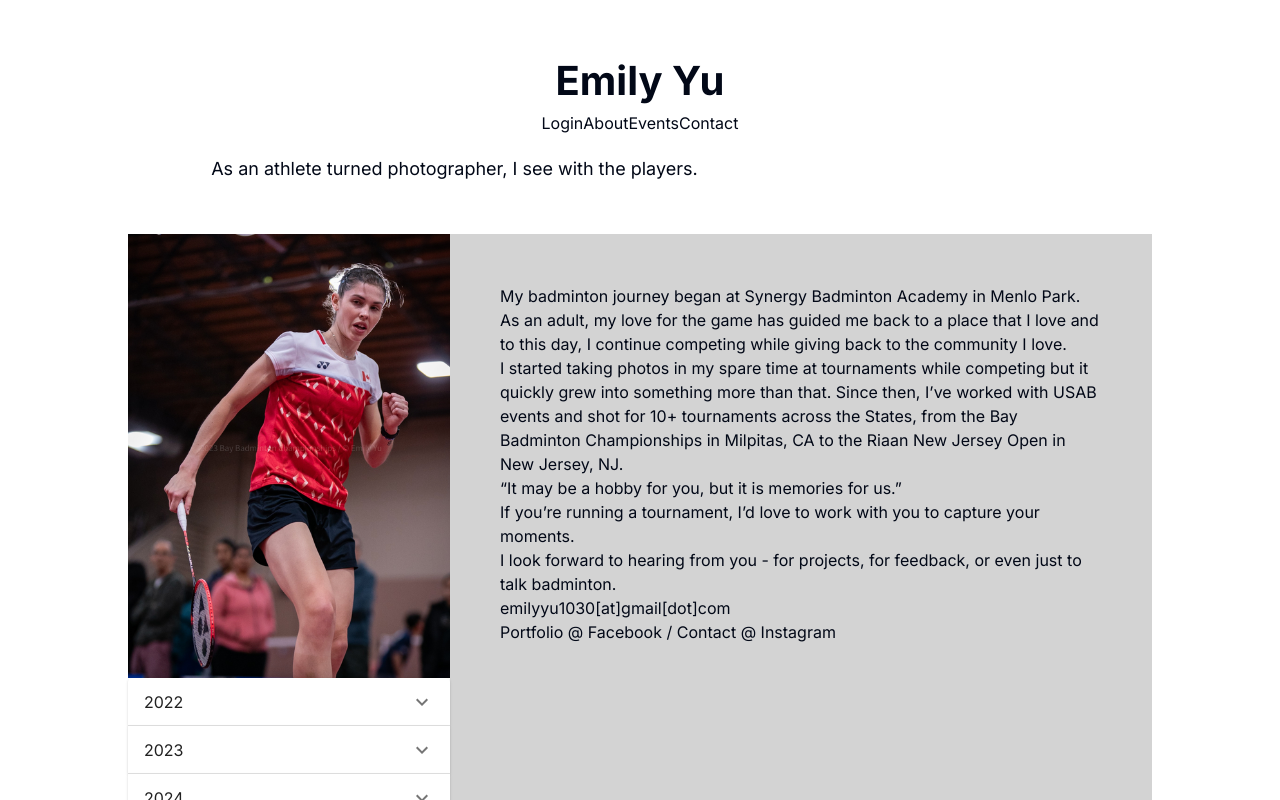
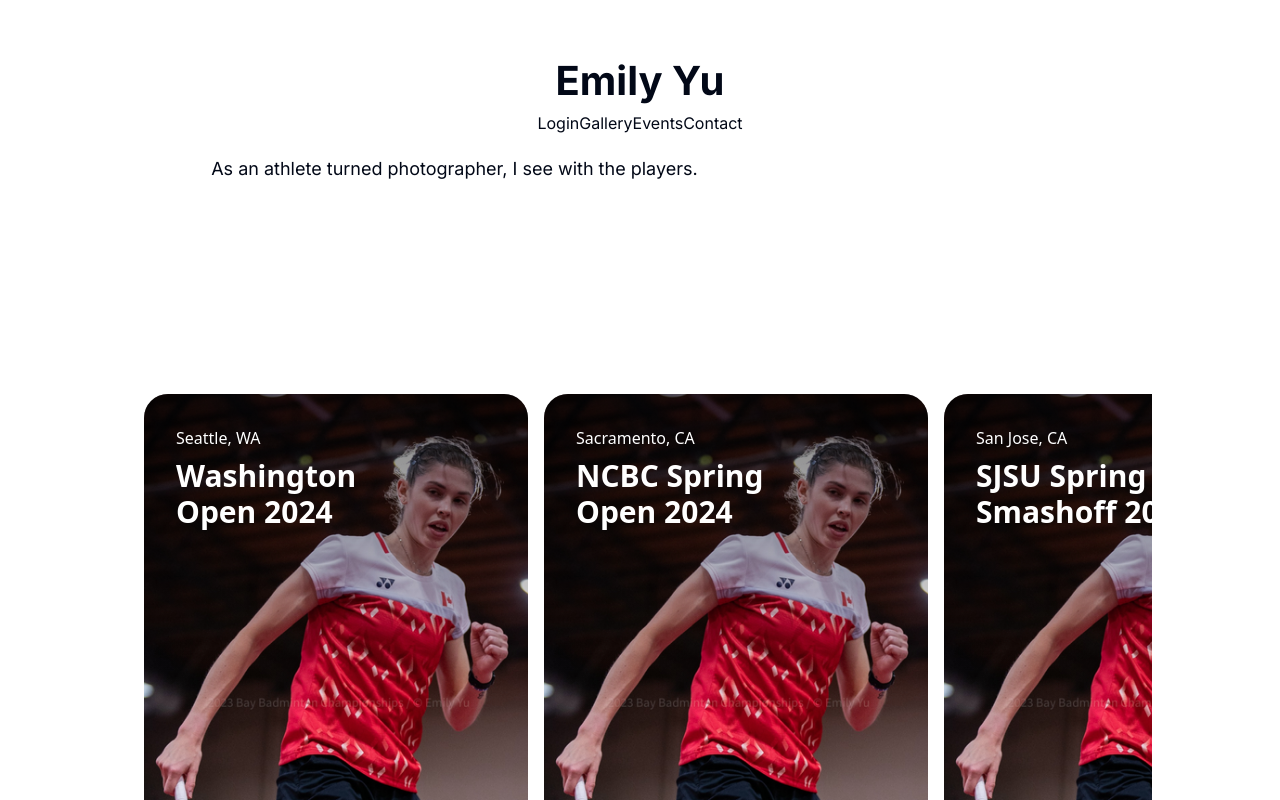
Before and after one commit to emily-yu/photo-portfolio, a Next.js app: page /events in a window 1280 px wide. Shown: the top 800 px of the page. Built offline with nearby package versions, Linux system fonts and the light colour scheme.

Commit message:
last navbar changes i think

```diff
--- a/src/app/_components/events.tsx
+++ b/src/app/_components/events.tsx
@@ -40,7 +40,7 @@ export function Events() {
       <div style={{textAlign: "center"}}>
         <div>
         <a href="/login">Login</a>
-        <a href="/about">About</a>
+        <a href="/gallery">Gallery</a>
         <a href="/events">Events</a>
         <a href="/contact">Contact</a>
         </div>
@@ -49,31 +49,14 @@ export function Events() {
         </div>
         </section>
 
-    <section style={{display:"flex"}}>
-      {/* a expand */}
-      <Stack>
-            <img src="/assets/middle1.png" alt="Image 1" />
-            <MyAccordion/>
-
-          </Stack>
-
-
-      {/* info section */}
-      <div style={{padding: "50px", backgroundColor: "lightgrey"}}>
-        <p>My badminton journey began at Synergy Badminton Academy in Menlo Park. As an adult, my love for the game has guided me back to a place that I love and to this day, I continue competing while giving back to the community I love. </p>
-        <p>I started taking photos in my spare time at tournaments while competing but it quickly grew into something more than that. Since then, I’ve worked with USAB events and shot for  10+ tournaments across the States, from the Bay Badminton Championships in Milpitas, CA to the Riaan New Jersey Open in New Jersey, NJ.</p>
-        <h3>“It may be a hobby for you, but it is memories for us.”</h3>
-        <p>If you’re running a tournament, I’d love to work with you to capture your moments.</p>
-        <p>I look forward to hearing from you - for projects, for feedback, or even just to talk badminton.</p>
-        <p>emilyyu1030[at]gmail[dot]com</p>
-        <p>Portfolio @ Facebook / Contact @ Instagram </p>
-      </div>
-    </section>
 
     {/* extra image galery 2 */}
     <section>
           <AppleCardsCarouselDemo/>
     </section>
+
+    <p>interested in workin together bud? CONTACT me here</p>
+
     {/* </TracingBeam> */}
     </>
   );
--- a/src/app/_components/intro.tsx
+++ b/src/app/_components/intro.tsx
@@ -40,7 +40,7 @@ export function Intro() {
       <div style={{textAlign: "center"}}>
       <div>
         <a href="/login">Login</a>
-        <a href="/about">About</a>
+        <a href="/gallery">Gallery</a>
         <a href="/events">Events</a>
         <a href="/contact">Contact</a>
         </div>
@@ -49,15 +49,8 @@ export function Intro() {
         </div>
         </section>
 
-{/*
-    <section style={{backgroundColor:"lightblue", marginTop: "50px", marginBottom: "50px"}}>
-      <h1>image gallery here</h1>
-    </section> */}
-
-    {/* <section>
-
-    </section>
-    <section className="back">
+    {/* todo */}
+    {/* <section className="back">
     <div className="main-container">
         <div className="topcorner-absolute">
           <p>Bay Badminton Championships</p>
@@ -81,11 +74,8 @@ export function Intro() {
           <p>New Jersey Badminton Club | Montville, NJ</p>
         </div>
     </div>
-    </section>
+    </section> */}
 
-    <section>
-
-    </section> */}
    <div className="image-slider">
       <button className="prev" onClick={() => scroll(-1)}>&#10094;</button>
       <div className="wrapper">
@@ -114,7 +104,26 @@ export function Intro() {
       <button className="next" onClick={() => scroll(1)}>&#10095;</button>
     </div>
 
+    <section style={{display:"flex"}}>
+      {/* a expand */}
+      <Stack>
+            <img src="/assets/middle1.png" alt="Image 1" />
+            <MyAccordion/>
 
+          </Stack>
+
+
+      {/* info section */}
+      <div style={{padding: "50px", backgroundColor: "lightgrey"}}>
+        <p>My badminton journey began at Synergy Badminton Academy in Menlo Park. As an adult, my love for the game has guided me back to a place that I love and to this day, I continue competing while giving back to the community I love. </p>
+        <p>I started taking photos in my spare time at tournaments while competing but it quickly grew into something more than that. Since then, I’ve worked with USAB events and shot for  10+ tournaments across the States, from the Bay Badminton Championships in Milpitas, CA to the Riaan New Jersey Open in New Jersey, NJ.</p>
+        <h3>“It may be a hobby for you, but it is memories for us.”</h3>
+        <p>If you’re running a tournament, I’d love to work with you to capture your moments.</p>
+        <p>I look forward to hearing from you - for projects, for feedback, or even just to talk badminton.</p>
+        <p>emilyyu1030[at]gmail[dot]com</p>
+        <p>Portfolio @ Facebook / Contact @ Instagram </p>
+      </div>
+    </section>
 
 
     {/* </TracingBeam> */}
```
